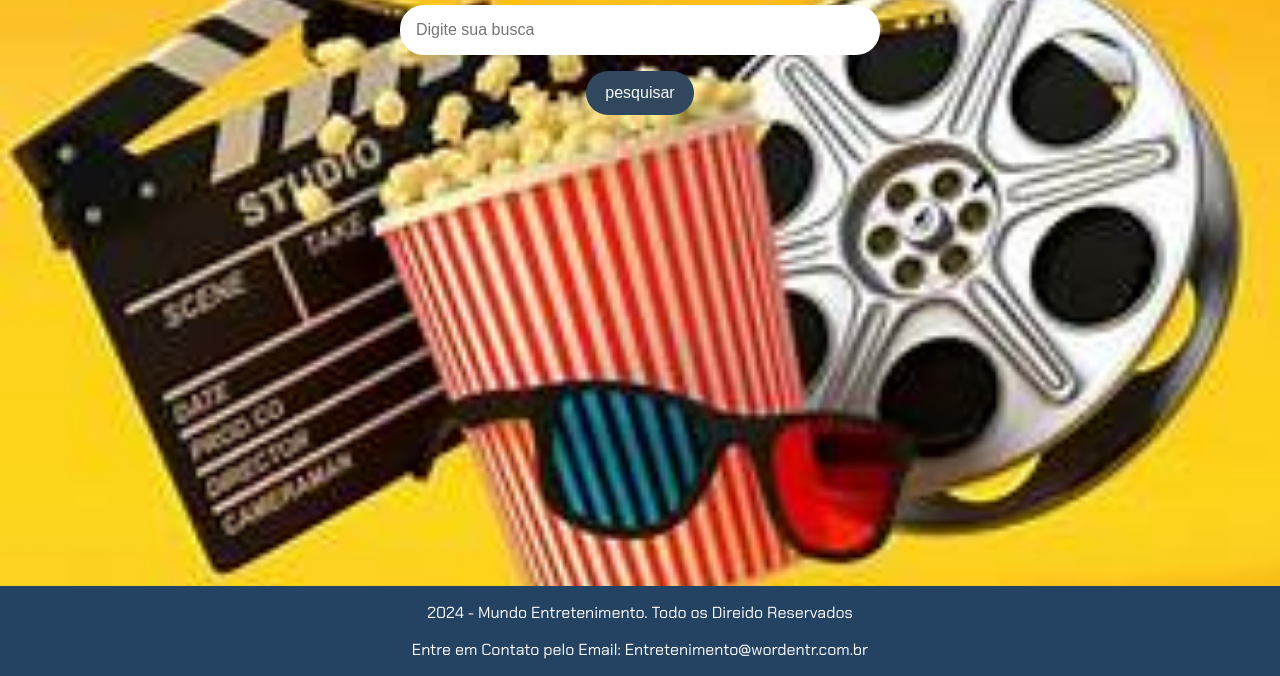
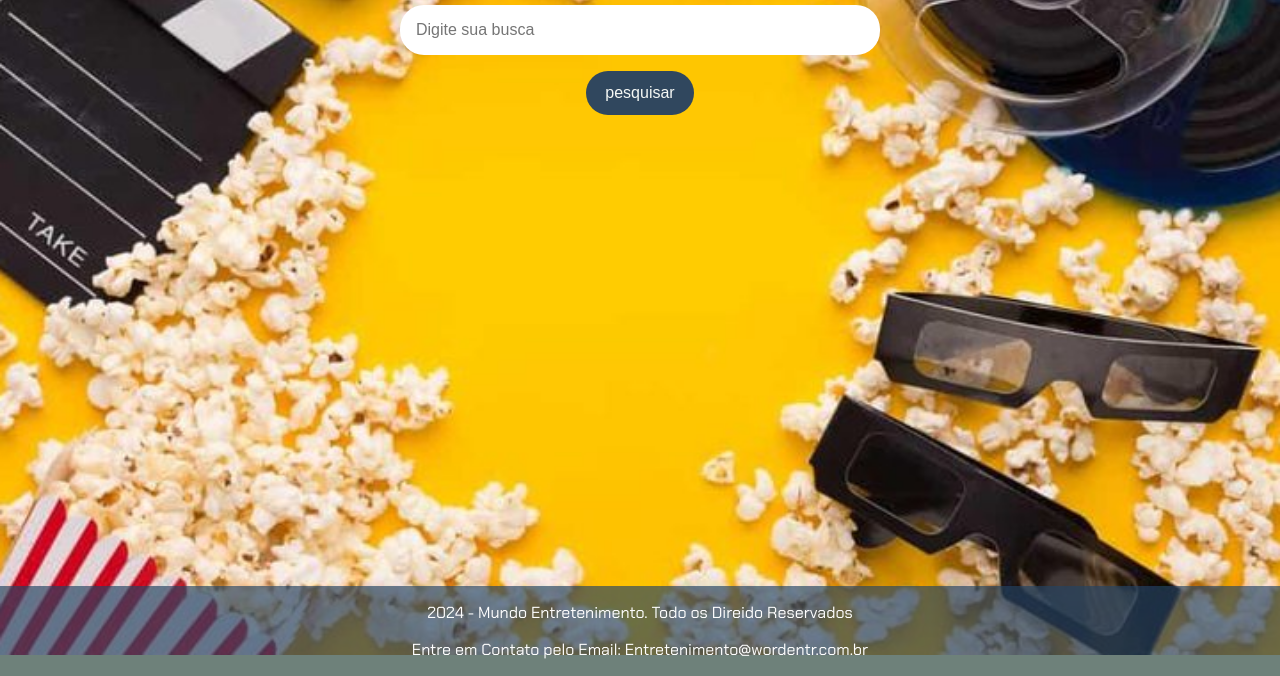
Before and after one commit to Gvcustodio/Mundo-Entretenimento, a plain HTML site: page index.html in a window 1280 px wide. Shown: the part 145-821 px from the top of the page. Drawn offline with Linux system fonts and the light colour scheme.

Commit message:
Add files via upload

```diff
--- a/style.css
+++ b/style.css
@@ -13,7 +13,7 @@ body {
     margin: 0;
     padding: 0;
      /* Ajusta a imagem de fundo para ocupar toda a tela */
-     background-image: url("img/th.jfif");
+     background-image: url("img/cinema.jpg");
      background-size: cover;
      background-position: center;
      background-repeat: no-repeat;
@@ -123,7 +123,7 @@ section button:active{
 
 /* Estiliza o rodapé da página */
 footer {
-    background-color: #244363; /* Cor de fundo do rodapé */
+    background-color: #244363a8; /* Cor de fundo do rodapé */
     color: #ffffff; /* Cor do texto */
     text-align: center; /* Alinha o texto ao centro */
     padding: 0; /* Espaçamento interno */
```
Also changed, not shown: img/cinema.jpg (added).
